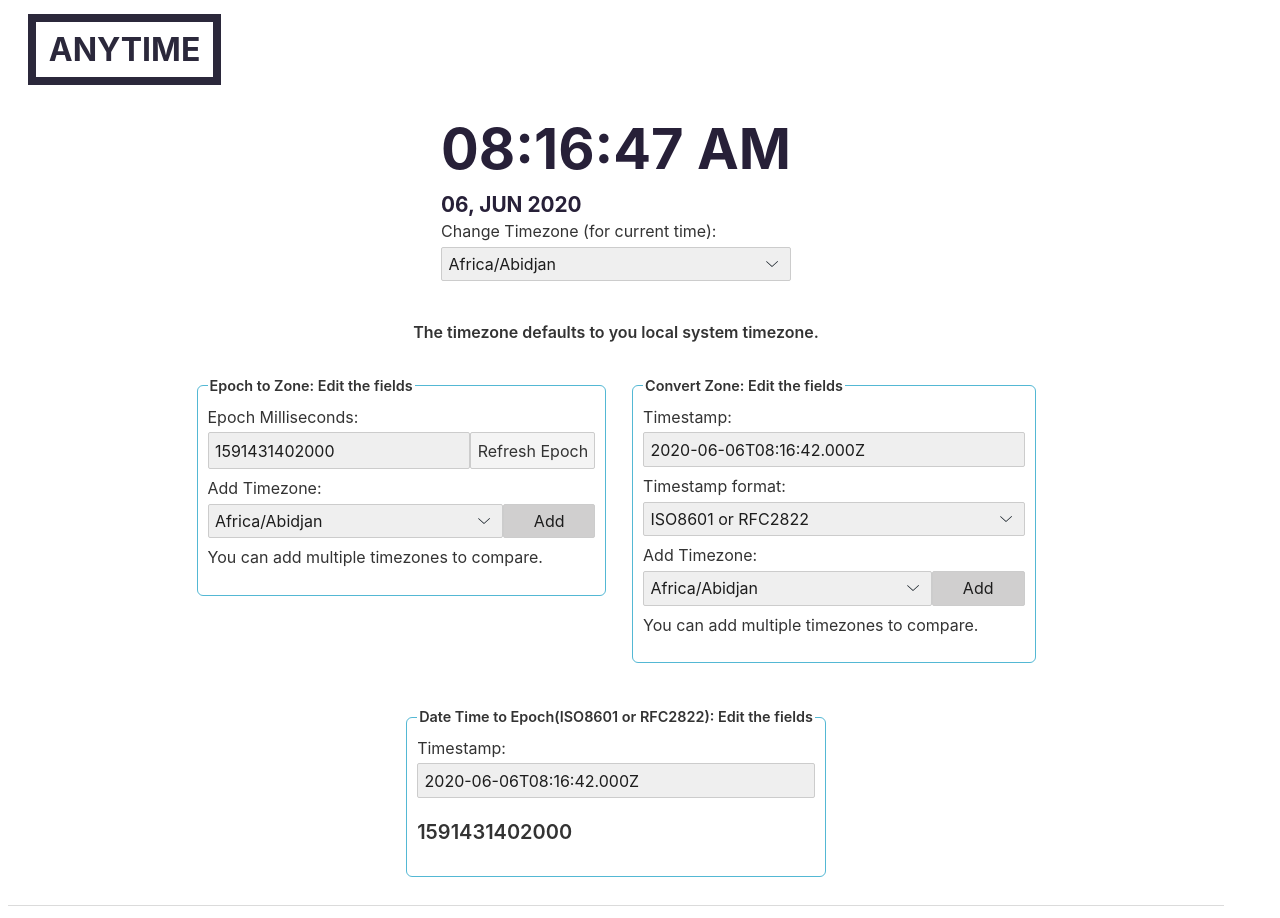
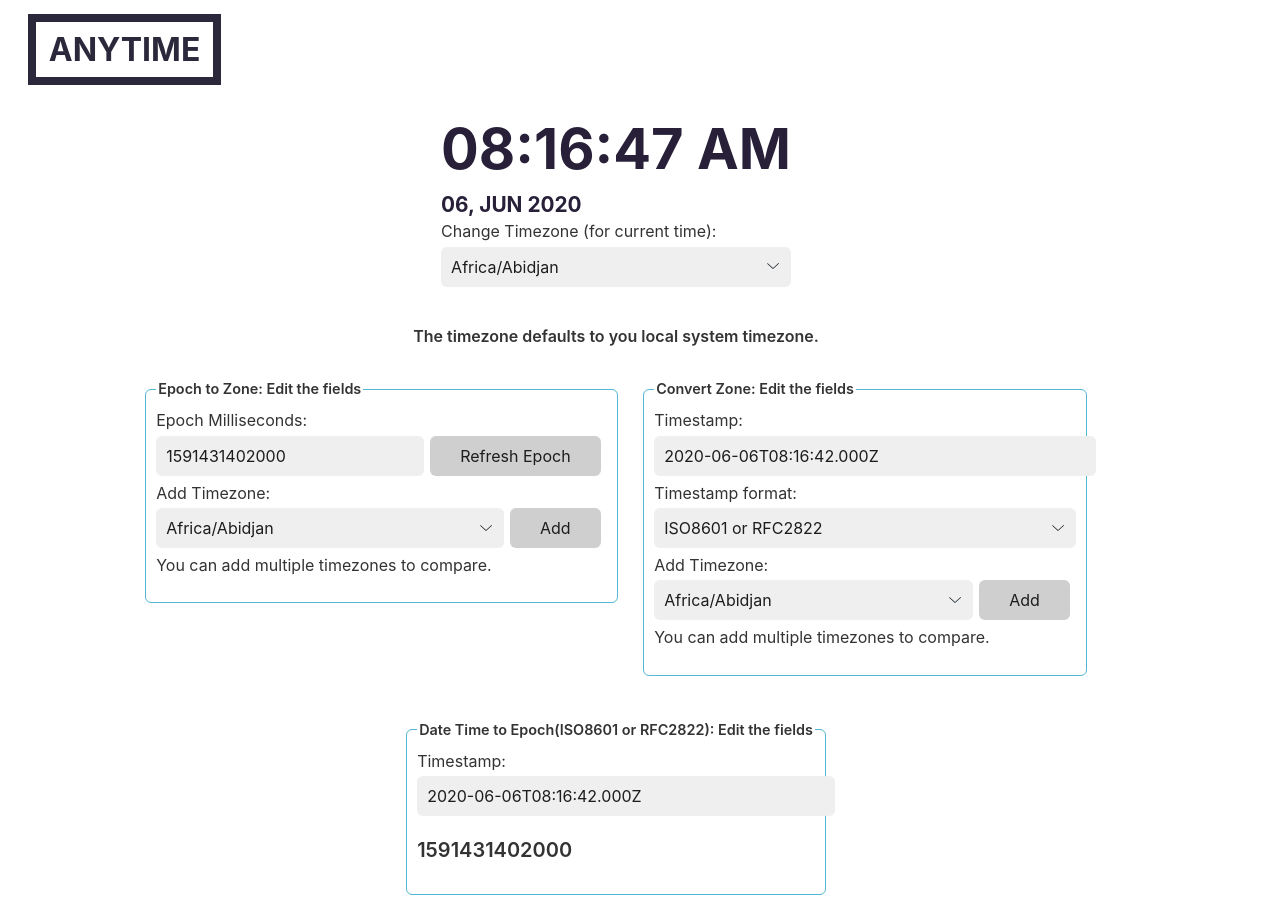
Before and after one commit to anaganisk/anytime, a Svelte app: page / in a window 1280 px wide. Shown: the top 918 px of the page. Built offline with nearby package versions, Linux system fonts and the light colour scheme.

Commit message:
Update global.css

```diff
--- a/public/global.css
+++ b/public/global.css
@@ -11,56 +11,3 @@
 	box-sizing: border-box;
 	font-family: -apple-system, BlinkMacSystemFont, "Segoe UI", Roboto, Oxygen-Sans, Ubuntu, Cantarell, "Helvetica Neue", sans-serif;
 }
-
-a {
-	color: rgb(0,100,200);
-	text-decoration: none;
-}
-
-a:hover {
-	text-decoration: underline;
-}
-
-a:visited {
-	color: rgb(0,80,160);
-}
-
-label {
-	display: block;
-}
-
-input, button, select, textarea {
-	font-family: inherit;
-	font-size: inherit;
-	padding: 0.4em;
-	margin: 0 0 0.5em 0;
-	box-sizing: border-box;
-	border: 1px solid #ccc;
-	border-radius: 2px;
-}
-
-input:disabled {
-	color: #ccc;
-}
-
-input[type="range"] {
-	height: 0;
-}
-
-button {
-	color: #333;
-	background-color: #f4f4f4;
-	outline: none;
-}
-
-button:disabled {
-	color: #999;
-}
-
-button:not(:disabled):active {
-	background-color: #ddd;
-}
-
-button:focus {
-	border-color: #666;
-}
```
